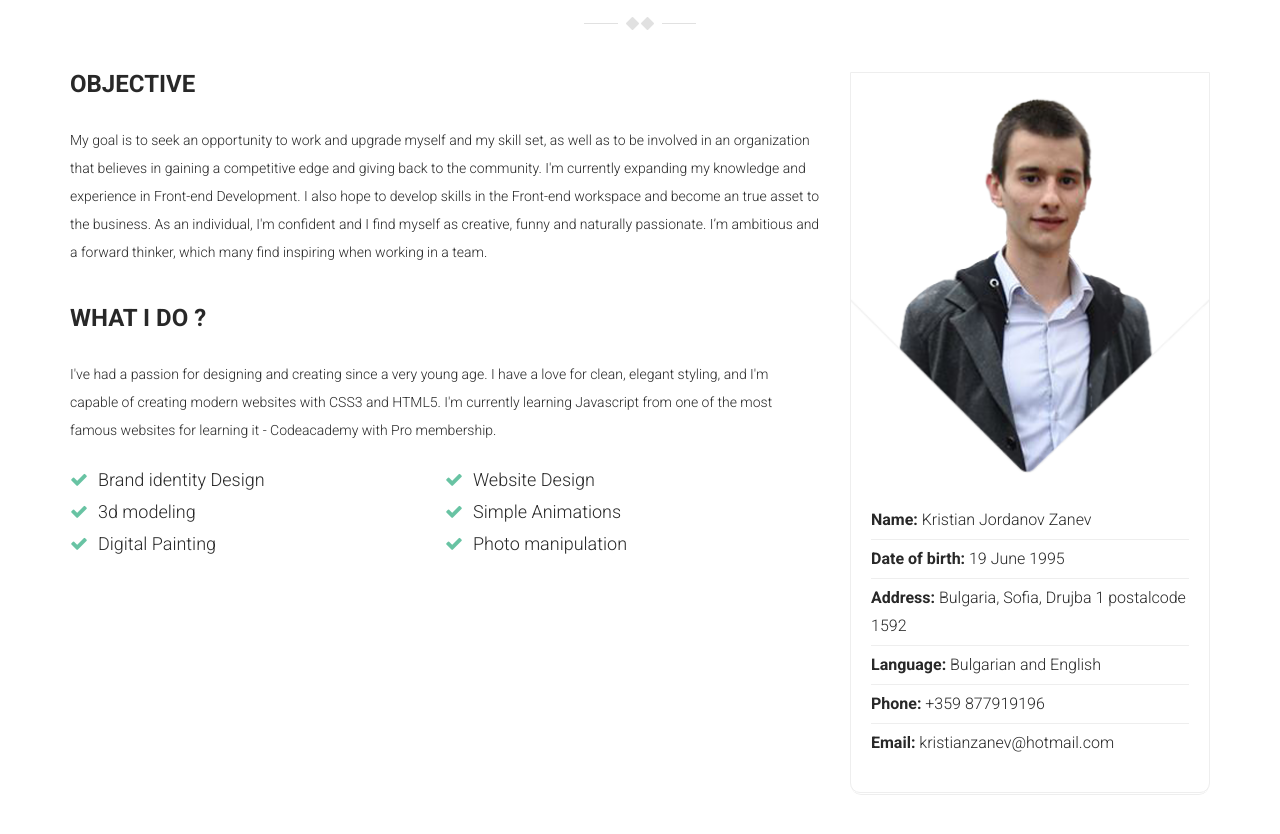
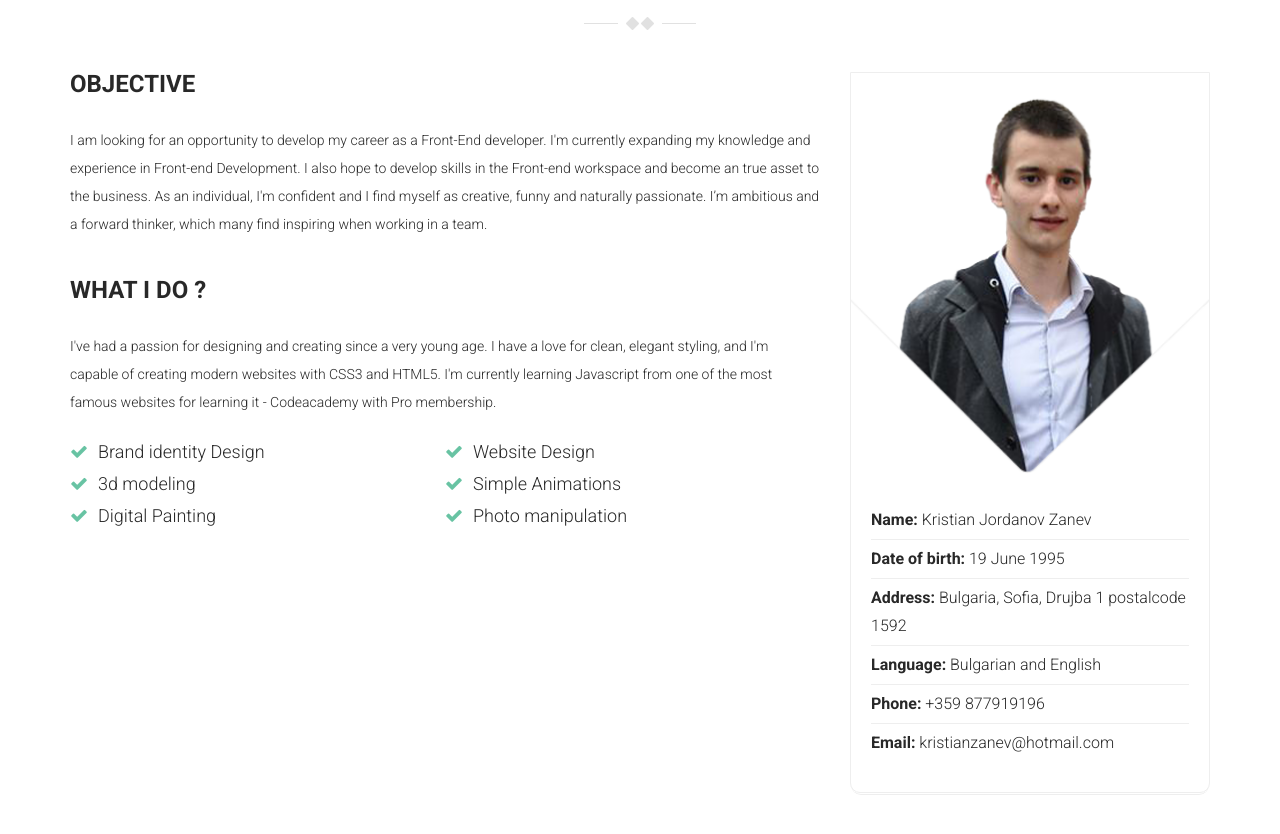
Before and after one commit to kristianzanev/Resume, a plain HTML site: page index.html in a window 1280 px wide. Shown: the part 1040-1874 px from the top of the page. Drawn offline with Linux system fonts and the light colour scheme; some packages are replaced by stand-ins of ours; a script that the page names is missing.

Commit message:
Update index.html

```diff
--- a/index.html
+++ b/index.html
@@ -104,7 +104,7 @@ Good communication and presentation skills.</p>
           <div class="col-md-8 col-md-pull-4">
             <div class="short-info wow fadeInUp">
               <h3>Objective</h3>
-              <p>My goal is to seek an opportunity to work and upgrade myself and my skill set, as well as to be involved in an organization that believes in gaining a competitive edge and giving back to the community. I'm currently expanding my knowledge and experience in Front-end Development. I also hope to develop skills in the Front-end workspace and become an true asset to the business. As an individual, I'm confident and I find myself as creative, funny and naturally passionate. I’m ambitious and a forward thinker, which many find inspiring when working in a team.</p>
+              <p>I am looking for an opportunity to develop my career as a Front-End developer. I'm currently expanding my knowledge and experience in Front-end Development. I also hope to develop skills in the Front-end workspace and become an true asset to the business. As an individual, I'm confident and I find myself as creative, funny and naturally passionate. I’m ambitious and a forward thinker, which many find inspiring when working in a team.</p>
             </div>
 
             <div class="short-info wow fadeInUp">
```
